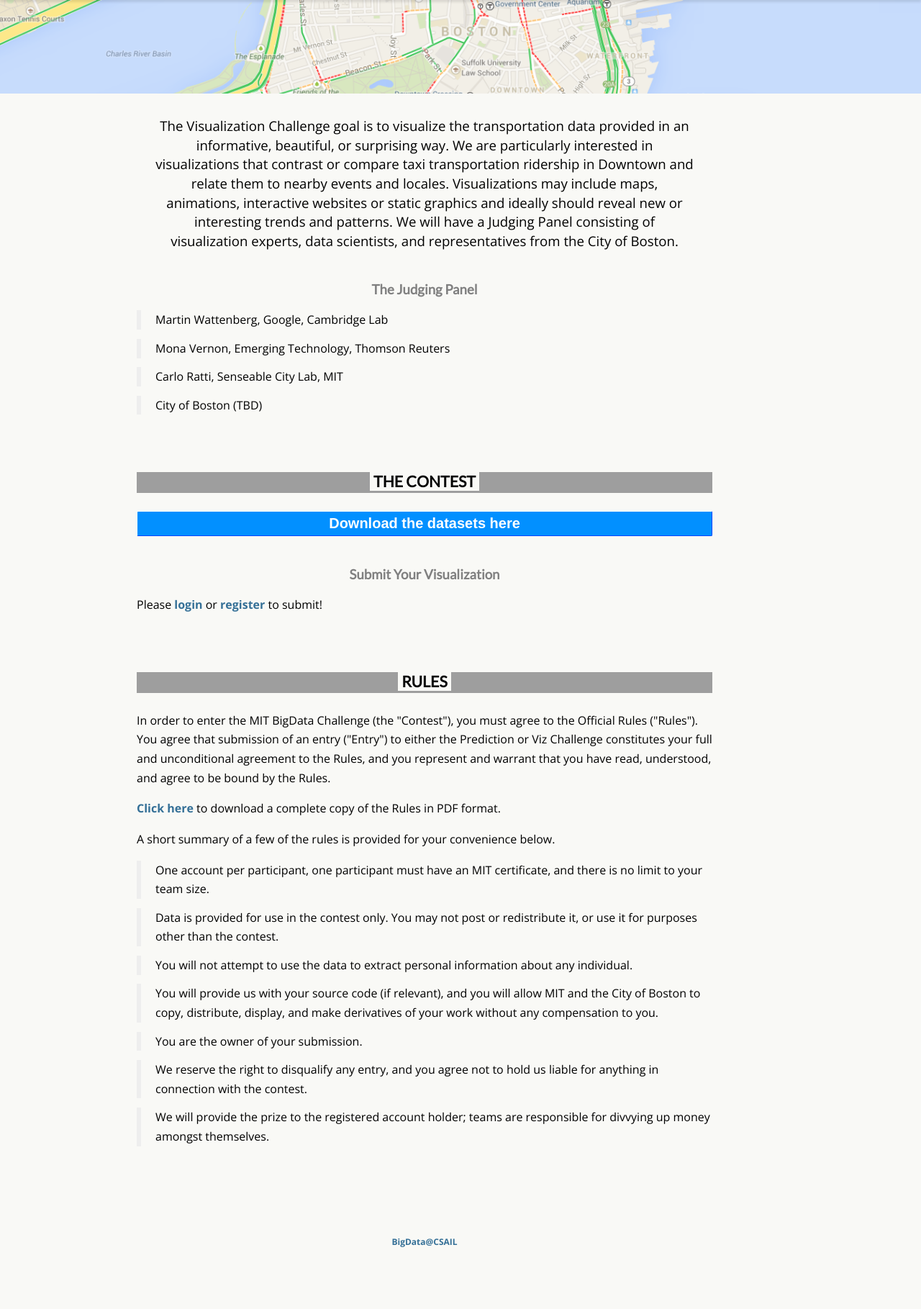
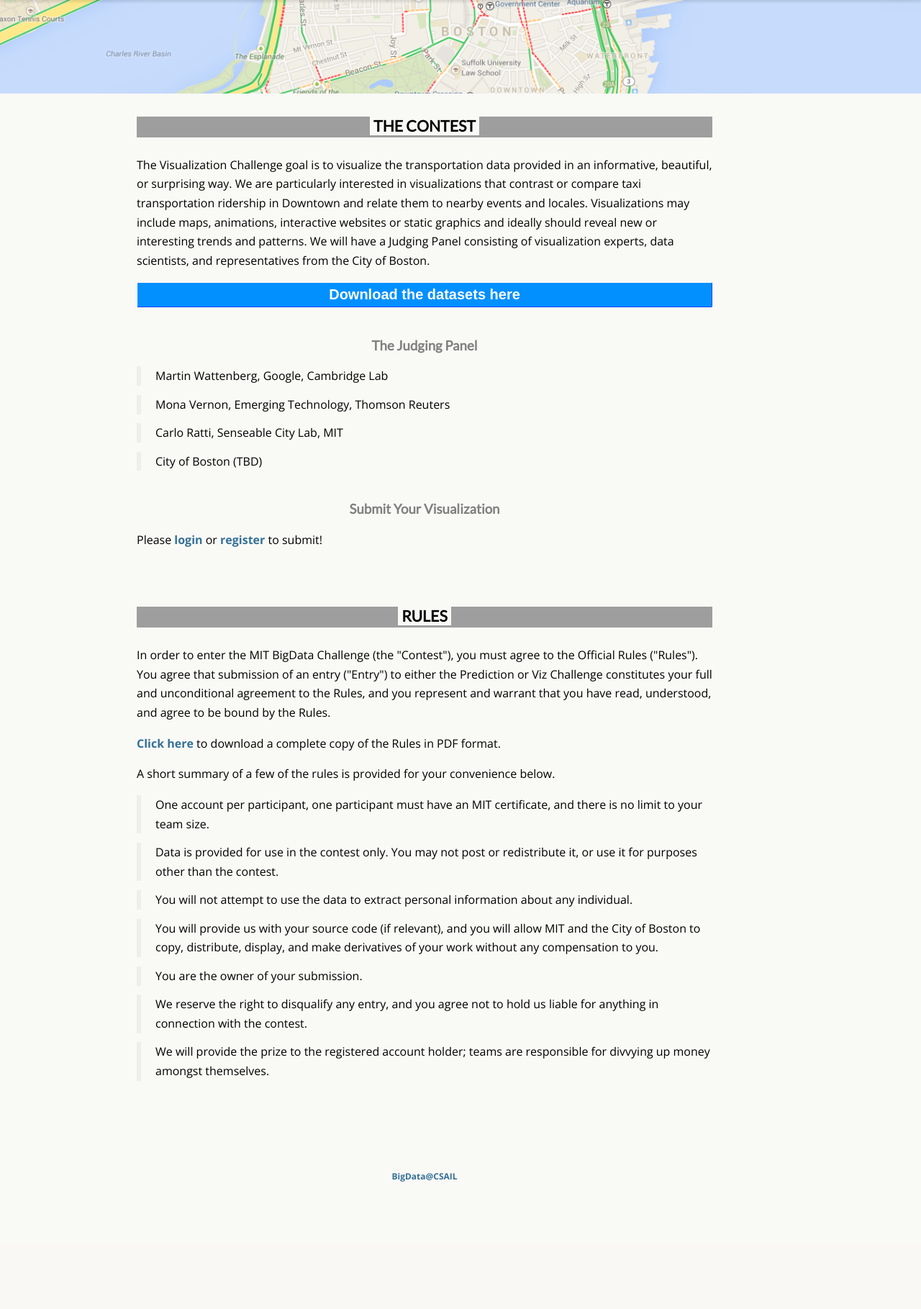
Before and after one commit to mitdbg/bigdata, a Django app: template src/website/templates/home/visualization.html in a window 1280 px wide. Shown: the part 50-1869 px from the top of the page at 72% size. After the commit the page ends 1692 px from the top, so only its background shows below. Run offline with Django 3.2, Linux system fonts and the light colour scheme; the template is opened without the code that fills it, so the values that code supplies are empty; parts of the project's set-up code (start-up, migrations or seed data) failed here and were passed over; some web fonts are replaced; grey boxes are pictures that could not be loaded.

Commit message:
added vis text

```diff
--- a/src/website/templates/home/visualization.html
+++ b/src/website/templates/home/visualization.html
@@ -1,14 +1,15 @@
 {% extends "base.html" %}
 {% block content %}
 
+
 <div class="section">
-  <div class="heading">
+  <div class="textseparator"><h1>The Contest</h1></div>
+
   <p>
   The Visualization Challenge goal is to visualize the transportation data provided in an informative, beautiful, or surprising way.  We are particularly interested in visualizations that contrast or compare taxi transportation ridership in Downtown and relate them to nearby events and locales.  Visualizations may include maps, animations, interactive websites or static graphics and ideally should reveal new or interesting trends and patterns.  We will have a Judging Panel consisting of visualization experts, data scientists, and representatives from the City of Boston.
 
 
-  </div>
-
+  <p style="text-align: center"><a href="/datasets"><div class="buttonHolder"><button>Download the datasets here</button></div></a></p>
 
   <h2>The Judging Panel</h2>
 
@@ -19,13 +20,6 @@
   <li>City of Boston (TBD)
   </ul>
 
-</div>
-
-<div class="section">
-  <div class="textseparator"><h1>The Contest</h1></div>
-
-
-  <p style="text-align: center"><a href="/datasets"><div class="buttonHolder"><button>Download the datasets here</button></div></a></p>
 
   {% include "home/vis_test_form.html" %}
 
```
